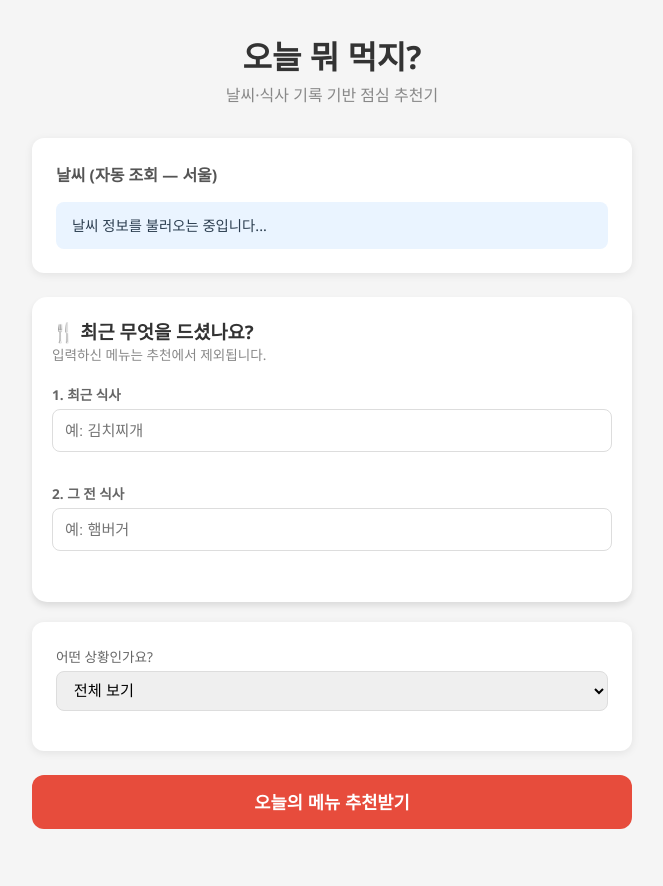
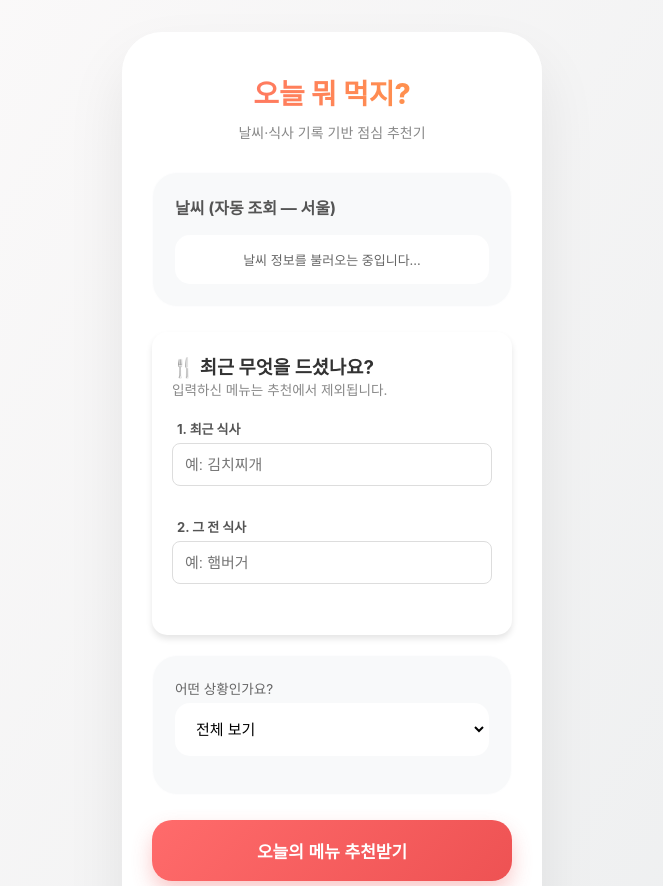
Before and after one commit to dkanrjskcutjskdha-lgtm/Recommendation_Menu, a plain HTML site: page index.html in a window 1280 px wide. Shown: the top 886 px of the page, without its empty margins (308-971 px from the left). Drawn offline with Linux system fonts and the light colour scheme.

Commit message:
Add files via upload

```diff
--- a/index.html
+++ b/index.html
@@ -5,72 +5,127 @@
   <meta name="viewport" content="width=device-width, initial-scale=1.0">
   <title>오늘 뭐 먹지?</title>
   <style>
+    :root {
+      --primary-color: #ff6b6b;
+      --primary-gradient: linear-gradient(135deg, #FF6B6B 0%, #FF9F43 100%);
+      --bg-gradient: linear-gradient(120deg, #fdfbfb 0%, #ebedee 100%);
+      --text-color: #333;
+    }
+
     * { box-sizing: border-box; margin: 0; padding: 0; }
 
     body {
-      font-family: 'Segoe UI', sans-serif;
-      background: #f5f5f5;
-      color: #333;
+      font-family: 'Pretendard', -apple-system, sans-serif;
+      background: var(--bg-gradient);
+      color: var(--text-color);
+      display: flex;
+      justify-content: center;
+      align-items: flex-start;
       min-height: 100vh;
       padding: 2rem 1rem;
     }
 
+    .container {
+      width: 100%;
+      max-width: 420px;
+      background: rgba(255, 255, 255, 0.95);
+      padding: 40px 30px;
+      border-radius: 40px;
+      box-shadow: 0 30px 60px rgba(0, 0, 0, 0.08);
+      backdrop-filter: blur(10px);
+    }
+
     h1 {
+      font-size: 28px;
+      font-weight: 800;
       text-align: center;
-      font-size: 2rem;
-      margin-bottom: 0.25rem;
+      margin-bottom: 10px;
+      background: linear-gradient(to right, #ff6b6b, #ff9f43);
+      -webkit-background-clip: text;
+      -webkit-text-fill-color: transparent;
     }
-    .subtitle { text-align: center; color: #888; margin-bottom: 2rem; }
+
+    .subtitle {
+      text-align: center;
+      color: #888;
+      font-size: 14px;
+      margin-bottom: 30px;
+    }
 
     .panel {
-      background: white;
-      border-radius: 12px;
-      padding: 1.5rem;
-      max-width: 600px;
-      margin: 0 auto 1.5rem;
-      box-shadow: 0 2px 8px rgba(0,0,0,.08);
+      background: rgba(241, 243, 245, 0.5);
+      border-radius: 25px;
+      padding: 22px;
+      margin-bottom: 25px;
+      border: 1px solid rgba(255, 255, 255, 0.8);
     }
 
     .panel h2 { font-size: 1rem; color: #555; margin-bottom: 1rem; }
 
-    #weather-info {
-      background: #eaf4ff;
-      border-radius: 8px;
-      padding: 0.75rem 1rem;
-      font-size: 0.9rem;
-      line-height: 1.6;
-      color: #2c3e50;
+    .input-group label {
+      font-size: 13px;
+      font-weight: 700;
+      color: #555;
+      margin-bottom: 8px;
+      display: block;
+      margin-left: 5px;
     }
-    #weather-info small { color: #7f8c8d; font-size: 0.78rem; }
 
     label { display: block; font-size: 0.85rem; color: #666; margin-bottom: 0.3rem; }
 
     input, select {
       width: 100%;
-      padding: 0.6rem 0.8rem;
-      border: 1px solid #ddd;
-      border-radius: 8px;
-      font-size: 0.95rem;
+      padding: 15px;
+      border: 2px solid transparent;
+      border-radius: 15px;
+      background: #fff;
+      font-size: 15px;
+      transition: all 0.3s ease;
+      box-sizing: border-box;
       margin-bottom: 1rem;
     }
-    input:focus, select:focus { outline: none; border-color: #3498db; }
+
+    input:focus, select:focus {
+      outline: none;
+      border-color: var(--primary-color);
+      box-shadow: 0 0 0 4px rgba(255, 107, 107, 0.1);
+    }
+
+    #weather-info {
+      background: white;
+      padding: 15px;
+      border-radius: 15px;
+      font-size: 13px;
+      text-align: center;
+      color: #666;
+    }
 
     button#recommend-btn {
       display: block;
       width: 100%;
       max-width: 600px;
       margin: 0 auto 2rem;
-      padding: 0.9rem;
-      background: #e74c3c;
+      padding: 18px;
+      background: linear-gradient(135deg, #ff6b6b, #ee5253);
       color: white;
       border: none;
-      border-radius: 12px;
-      font-size: 1.1rem;
-      font-weight: bold;
+      border-radius: 20px;
+      font-size: 17px;
+      font-weight: 700;
       cursor: pointer;
-      transition: background 0.2s;
+      transition: all 0.2s cubic-bezier(0.175, 0.885, 0.32, 1.275);
+      box-shadow: 0 10px 20px rgba(238, 82, 83, 0.3);
     }
-    button#recommend-btn:hover { background: #c0392b; }
+
+    button#recommend-btn:hover {
+      transform: translateY(-2px);
+      box-shadow: 0 15px 30px rgba(255, 107, 107, 0.4);
+    }
+
+    button#recommend-btn:active {
+      transform: scale(0.96);
+      box-shadow: 0 5px 10px rgba(238, 82, 83, 0.2);
+    }
 
     #reason {
       text-align: center;
@@ -92,11 +147,12 @@
 
     .card {
       background: white;
-      border-radius: 12px;
+      border-radius: 20px;
       overflow: hidden;
       width: 280px;
       box-shadow: 0 2px 12px rgba(0,0,0,.1);
       transition: transform 0.2s;
+      cursor: pointer;
     }
     .card:hover { transform: translateY(-4px); }
 
@@ -106,7 +162,6 @@
       background: #e0e0e0;
       position: relative;
       overflow: hidden;
-      cursor: pointer;
     }
 
     .card-img {
@@ -114,7 +169,6 @@
       height: 200px;
       object-fit: cover;
       display: block;
-      cursor: pointer;
       transition: opacity 0.3s ease, transform 0.35s ease;
       background: linear-gradient(110deg, #ececec 8%, #f5f5f5 18%, #ececec 33%);
       background-size: 200% 100%;
@@ -127,7 +181,6 @@
       100% { background-position: -200% 0; }
     }
 
-    /* 하단 다크 그라데이션 오버레이 */
     .img-overlay {
       position: absolute;
       bottom: 0; left: 0; right: 0;
@@ -151,21 +204,6 @@
       white-space: nowrap;
     }
 
-    /* Wikipedia 출처 표기 */
-    .img-caption {
-      position: absolute;
-      bottom: 0; right: 0;
-      padding: 0.18rem 0.45rem;
-      background: rgba(0,0,0,0.45);
-      color: rgba(255,255,255,0.75);
-      font-size: 0.6rem;
-      letter-spacing: 0.02em;
-      border-top-left-radius: 5px;
-      pointer-events: none;
-      z-index: 2;
-    }
-
-    /* 이미지 없는 메뉴용 플레이스홀더 */
     .img-fallback {
       width: 100%;
       height: 200px;
@@ -203,31 +241,10 @@
     }
     .badge.cuisine { background: #eaf4ff; color: #2980b9; }
     .badge.tag     { background: #fef9e7; color: #b7950b; }
-
-    .weather-tags {
-      margin-top: 0.5rem;
-      font-size: 0.8rem;
-      color: #95a5a6;
-    }
-
-    .naver-btn {
-      display: block;
-      width: 100%;
-      margin-top: 0.75rem;
-      padding: 0.55rem 0;
-      background: #03c75a;
-      color: #fff;
-      border: none;
-      border-radius: 8px;
-      font-size: 0.88rem;
-      font-weight: 600;
-      cursor: pointer;
-      transition: background 0.18s;
-    }
-    .naver-btn:hover { background: #02a64c; }
   </style>
 </head>
 <body>
+<div class="container">
 
   <h1>오늘 뭐 먹지?</h1>
   <p class="subtitle">날씨·식사 기록 기반 점심 추천기</p>
@@ -271,5 +288,6 @@
   <div id="results"></div>
 
   <script src="script.js"></script>
+</div>
 </body>
 </html>
--- a/script.js
+++ b/script.js
@@ -28,6 +28,28 @@ const MENUS = [
     // ── 아시안 ──
     { name: "쌀국수", cuisine: "아시안", tags: ["혼밥", "해장", "가벼운"], weather: ["추움", "비/눈"], wikiTitle: "Phở" },
 ];
+
+// ── 유사도 계산 (편집 거리 기반) ──
+function getSimilarity(s1, s2) {
+    const editDistance = (a, b) => {
+        const tmp = [];
+        for (let i = 0; i <= a.length; i++) tmp[i] = [i];
+        for (let j = 0; j <= b.length; j++) tmp[0][j] = j;
+        for (let i = 1; i <= a.length; i++) {
+            for (let j = 1; j <= b.length; j++) {
+                tmp[i][j] = Math.min(
+                    tmp[i - 1][j] + 1,
+                    tmp[i][j - 1] + 1,
+                    tmp[i - 1][j - 1] + (a[i - 1] === b[j - 1] ? 0 : 1)
+                );
+            }
+        }
+        return tmp[a.length][b.length];
+    };
+    const longer = s1.length > s2.length ? s1 : s2;
+    if (longer.length === 0) return 1.0;
+    return (longer.length - editDistance(s1, s2)) / longer.length;
+}
 
 // ── Wikipedia 이미지 가져오기 ──
 async function fetchFromWiki(lang, title) {
@@ -152,7 +174,11 @@ function pickMenus(weatherLabel, mealHistory, tag) {
         pool = MENUS.filter(m => m.weather.includes(weatherLabel));
     }
     if (tag && tag !== "전체") pool = pool.filter(m => m.tags.includes(tag));
-    pool = pool.filter(m => !mealHistory.includes(m.name));
+    const clean = t => t.replace(/\s+/g, '').trim();
+    pool = pool.filter(m => {
+        const menuName = clean(m.name);
+        return mealHistory.every(meal => getSimilarity(menuName, clean(meal)) < 0.7);
+    });
     if (pool.length < 3) pool = [...MENUS];
     return pool.sort(() => Math.random() - 0.5).slice(0, 3);
 }
```
